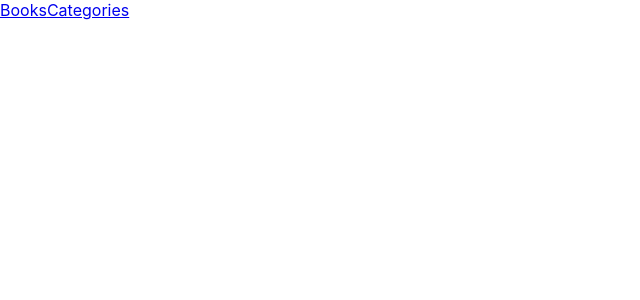
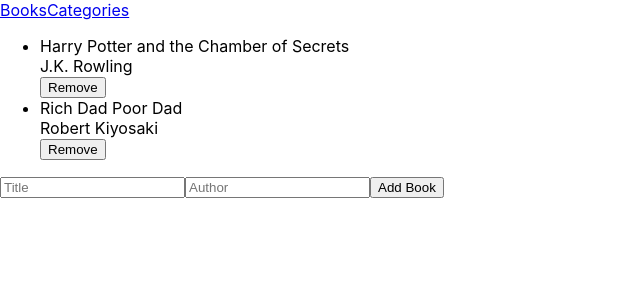
Before and after one commit to MaganaAsiati/book_store, a React (Create React App) app: page / in a window 1280 px wide. Shown: the top 300 px of the page, without its empty margins (0-640 px from the left). Built offline with nearby package versions, Linux system fonts and the light colour scheme.

Commit message:
add and remove book in the list of book

```diff
--- a/package.json
+++ b/package.json
@@ -7,12 +7,15 @@
     "@testing-library/react": "^13.3.0",
     "@testing-library/user-event": "^13.5.0",
     "big.js": "^6.1.1",
+    "prop-types": "^15.8.1",
     "react": "^18.1.0",
     "react-dom": "^18.1.0",
     "react-redux": "^8.0.2",
     "react-router-dom": "^6.3.0",
     "react-scripts": "5.0.1",
     "react-test-renderer": "^18.1.0",
+    "redux": "^4.2.0",
+    "uuid": "^8.3.2",
     "web-vitals": "^2.1.4"
   },
   "scripts": {
--- a/src/App.js
+++ b/src/App.js
@@ -1,18 +1,19 @@
 import React from 'react';
 import './App.css';
-import { Link, Outlet } from 'react-router-dom';
+import { Routes, Route } from 'react-router-dom';
+import NavBar from './components/Navbar';
+import Books from './components/Books';
+import Categories from './components/Categories';
 
 function App() {
   return (
-    <div className="App">
-      <header className="App-header">
-        <nav>
-          <Link to="/">Books</Link>
-          <Link to="/categories">Categories</Link>
-        </nav>
-      </header>
-      <Outlet />
-    </div>
+    <>
+      <NavBar />
+      <Routes>
+        <Route exact path="/" element={<Books />} />
+        <Route path="/categories" element={<Categories />} />
+      </Routes>
+    </>
   );
 }
 
--- a/src/components/Books.js
+++ b/src/components/Books.js
@@ -1,26 +1,16 @@
 import React from 'react';
+import { useSelector } from 'react-redux';
 import Book from './Book';
 import Form from './Form';
 
 export default function Books() {
-  const books = [
-    {
-      id: 1,
-      author: 'J.K. Rowling',
-      title: 'Harry Potter and the Chamber of Secrets',
-    },
-    {
-      id: 2,
-      author: 'J.K. Rowling',
-      title: 'Harry Potter and the Prisoner of Azkaban',
-    },
-  ];
+  const books = useSelector((state) => state.book);
   return (
     <div>
       <ul className="book-list">
         {books.map((book) => (
           <li key={book.id}>
-            <Book title={book.title} author={book.author} />
+            <Book book={book} />
           </li>
         ))}
       </ul>
--- a/src/components/Form.js
+++ b/src/components/Form.js
@@ -1,10 +1,45 @@
-import React from 'react';
+import React, { useState } from 'react';
+import { useDispatch } from 'react-redux';
+import { v4 as uuidv4 } from 'uuid';
+import { addBook } from '../redux/books/books';
 
 export default function Form() {
+  const [inputValues, setInputValues] = useState({
+    bookTitle: '',
+    bookAuthor: '',
+  });
+
+  const dispatch = useDispatch();
+
+  const submitBook = (e) => {
+    e.preventDefault();
+    const id = uuidv4();
+    const { bookTitle, bookAuthor } = inputValues;
+    const book = { id, title: bookTitle, author: bookAuthor };
+    dispatch(addBook(book));
+  };
+
+  const updateInput = (e) => {
+    setInputValues({
+      ...inputValues,
+      [e.target.name]: e.target.value,
+    });
+  };
+
   return (
-    <form>
-      <input type="text" placeholder="Title" />
-      <input type="text" placeholder="Author" />
+    <form onSubmit={submitBook}>
+      <input
+        type="text"
+        placeholder="Title"
+        name="bookTitle"
+        onChange={updateInput}
+      />
+      <input
+        type="text"
+        placeholder="Author"
+        name="bookAuthor"
+        onChange={updateInput}
+      />
       <input type="submit" value="Add Book" />
     </form>
   );
```
Also changed, not shown: 2 other files (tests, documents, lock files or other folders).
